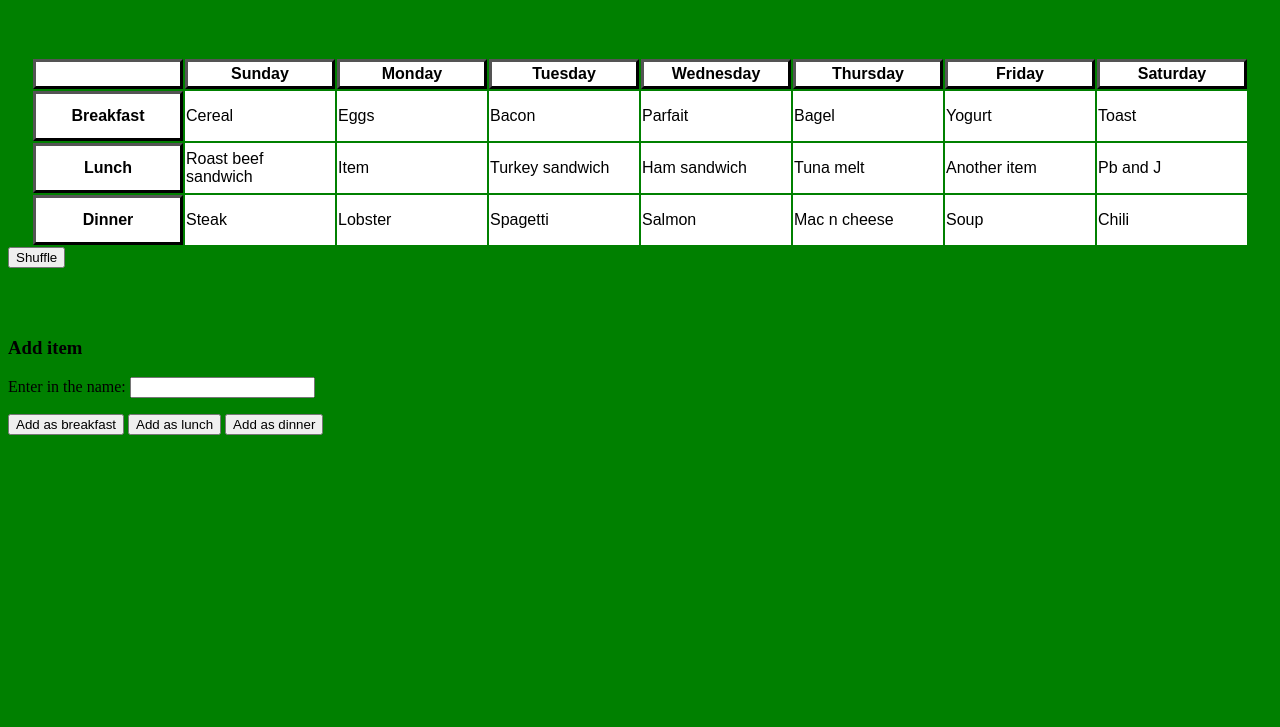
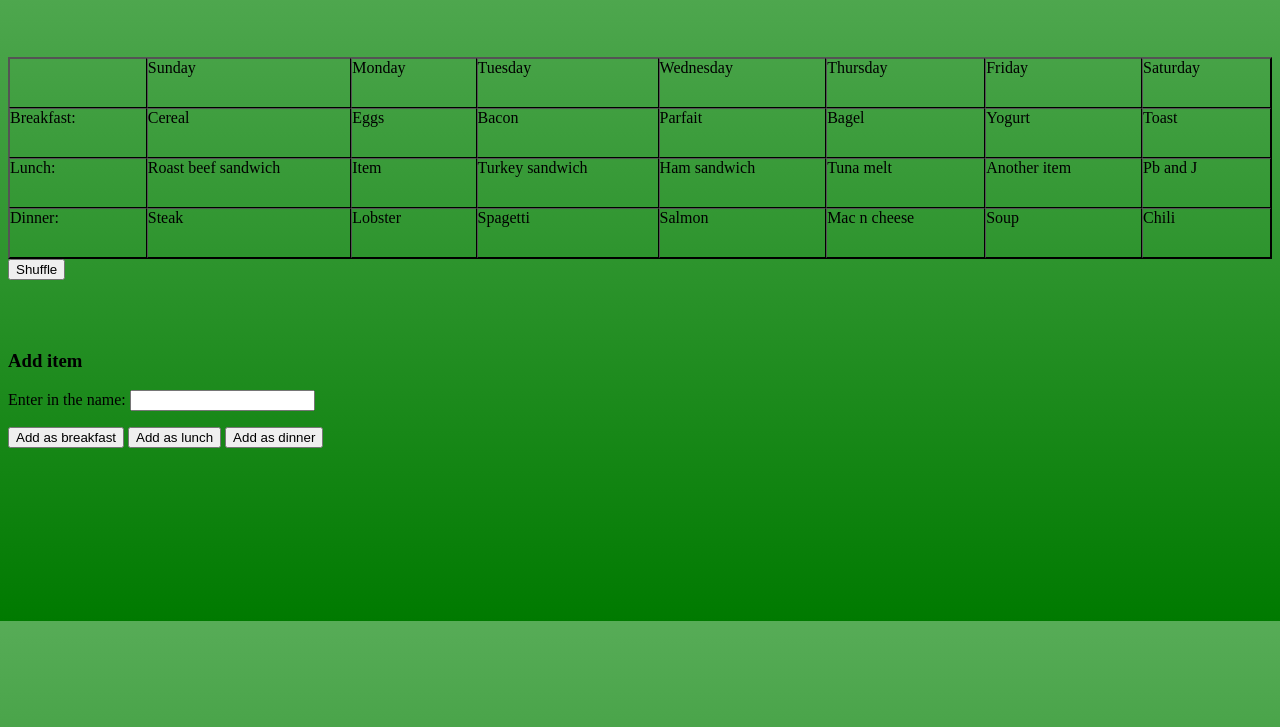
Before and after one commit to lukewhite32/lukewhite32.github.io, a plain HTML site: page index.html in a window 1280 px wide. Shown: the part 73-800 px from the top of the page. Drawn offline with Linux system fonts and the light colour scheme.

Commit message:
Test something

```diff
--- a/index.html
+++ b/index.html
@@ -7,7 +7,7 @@
     <body>
         <h1>Food App</h1>
         <div class="break"></div>
-        <table id="main-table"></table>
+        <div class="grid-container"></div>
         <button id="shuffle">Shuffle</button>
         <div class="break"></div>
         <h3>Add item</h3>
@@ -17,6 +17,7 @@
         <button id="add-as-breakfast">Add as breakfast</button>
         <button id="add-as-lunch">Add as lunch</button>
         <button id="add-as-dinner">Add as dinner</button>
+        <div class="end"></div>
         <script src="main.js"></script>
     </body>
 </html>
--- a/main.js
+++ b/main.js
@@ -61,12 +61,46 @@ function shuffleItems() {
 }
 
 function loadTable() {
-    var item = document.getElementById("main-table");
-    item.innerHTML = "<tr> <th></th> <th>Sunday</th> <th>Monday</th> <th>Tuesday</th> <th>Wednesday</th> <th>Thursday</th> <th>Friday</th> <th>Saturday</th> </tr>";
+    let item = document.getElementsByClassName("grid-container")[0];
+    //item.innerHTML = "<tr> <th></th> <th>Sunday</th> <th>Monday</th> <th>Tuesday</th> <th>Wednesday</th> <th>Thursday</th> <th>Friday</th> <th>Saturday</th> </tr>";
+    item.innerHTML = '<div class="grid-item"></div>';
+    item.innerHTML += '<div class="grid-item">Sunday</div>';
+    item.innerHTML += '<div class="grid-item">Monday</div>';
+    item.innerHTML += '<div class="grid-item">Tuesday</div>';
+    item.innerHTML += '<div class="grid-item">Wednesday</div>';
+    item.innerHTML += '<div class="grid-item">Thursday</div>';
+    item.innerHTML += '<div class="grid-item">Friday</div>';
+    item.innerHTML += '<div class="grid-item">Saturday</div>';
 
-    item.innerHTML += "<tr> <th>Breakfast</th> <td>" + sun[0] + "</td>" + " <td>" + mon[0] + "</td>" + "<td>" + tues[0] + "</td>" + "<td>" + wed[0] + "</td>" + "<td>" + thurs[0] + "</td>" + "<td>" + fri[0] + "</td>" + "<td>" + sat[0] + "</td>" + "</tr>";
-    item.innerHTML += "<tr> <th>Lunch</th><td>" + sun[1] + "</td>" + " <td>" + mon[1] + "</td>" + "<td>" + tues[1] + "</td>" + "<td>" + wed[1] + "</td>" + "<td>" + thurs[1] + "</td>" + "<td>" + fri[1] + "</td>" + "<td>" + sat[1] + "</td>" + "</tr>";
-    item.innerHTML += "<tr> <th>Dinner</th><td>" + sun[2] + "</td>" + " <td>" + mon[2] + "</td>" + "<td>" + tues[2] + "</td>" + "<td>" + wed[2] + "</td>" + "<td>" + thurs[2] + "</td>" + "<td>" + fri[2] + "</td>" + "<td>" + sat[2] + "</td>" + "</tr>";
+    item.innerHTML += '<div class="grid-item">Breakfast: </div>';
+    item.innerHTML += '<div class="grid-item">' + sun[0] + '</div>';
+    item.innerHTML += '<div class="grid-item">' + mon[0] + '</div>';
+    item.innerHTML += '<div class="grid-item">' + tues[0] + '</div>';
+    item.innerHTML += '<div class="grid-item">' + wed[0] + '</div>';
+    item.innerHTML += '<div class="grid-item">' + thurs[0] + '</div>';
+    item.innerHTML += '<div class="grid-item">' + fri[0] + '</div>';
+    item.innerHTML += '<div class="grid-item">' + sat[0] + '</div>';
+
+    item.innerHTML += '<div class="grid-item">Lunch: </div>';
+    item.innerHTML += '<div class="grid-item">' + sun[1] + '</div>';
+    item.innerHTML += '<div class="grid-item">' + mon[1] + '</div>';
+    item.innerHTML += '<div class="grid-item">' + tues[1] + '</div>';
+    item.innerHTML += '<div class="grid-item">' + wed[1] + '</div>';
+    item.innerHTML += '<div class="grid-item">' + thurs[1] + '</div>';
+    item.innerHTML += '<div class="grid-item">' + fri[1] + '</div>';
+    item.innerHTML += '<div class="grid-item">' + sat[1] + '</div>';
+
+    item.innerHTML += '<div class="grid-item">Dinner: </div>';
+    item.innerHTML += '<div class="grid-item">' + sun[2] + '</div>';
+    item.innerHTML += '<div class="grid-item">' + mon[2] + '</div>';
+    item.innerHTML += '<div class="grid-item">' + tues[2] + '</div>';
+    item.innerHTML += '<div class="grid-item">' + wed[2] + '</div>';
+    item.innerHTML += '<div class="grid-item">' + thurs[2] + '</div>';
+    item.innerHTML += '<div class="grid-item">' + fri[2] + '</div>';
+    item.innerHTML += '<div class="grid-item">' + sat[2] + '</div>';
+    //item.innerHTML += "<tr> <th>Breakfast</th> <td>" + sun[0] + "</td>" + " <td>" + mon[0] + "</td>" + "<td>" + tues[0] + "</td>" + "<td>" + wed[0] + "</td>" + "<td>" + thurs[0] + "</td>" + "<td>" + fri[0] + "</td>" + "<td>" + sat[0] + "</td>" + "</tr>";
+    //item.innerHTML += "<tr> <th>Lunch</th><td>" + sun[1] + "</td>" + " <td>" + mon[1] + "</td>" + "<td>" + tues[1] + "</td>" + "<td>" + wed[1] + "</td>" + "<td>" + thurs[1] + "</td>" + "<td>" + fri[1] + "</td>" + "<td>" + sat[1] + "</td>" + "</tr>";
+    //item.innerHTML += "<tr> <th>Dinner</th><td>" + sun[2] + "</td>" + " <td>" + mon[2] + "</td>" + "<td>" + tues[2] + "</td>" + "<td>" + wed[2] + "</td>" + "<td>" + thurs[2] + "</td>" + "<td>" + fri[2] + "</td>" + "<td>" + sat[2] + "</td>" + "</tr>";
 }
 
 document.getElementById("shuffle").onclick = () => {
@@ -82,7 +116,7 @@ document.getElementById("add-as-lunch").onclick = () => {
     document.getElementById("item-text").value = ""
 };
 document.getElementById("add-as-dinner").onclick = () => {
-    dinnerItems.push(document.getElementById("item-text").value);
+    dinnerItems.push(document.getElementById("item-text"));
     document.getElementById("item-text").value = ""
 };
 shuffleItems();
--- a/style.css
+++ b/style.css
@@ -1,24 +1,31 @@
-* {
-    -webkit-box-sizing: border-box;
-}
-
 h1 {
     text-align: center;
     font-family: Arial, Helvetica, sans-serif;
 }
 
 .break {
-    padding-bottom: 50px;
+    padding-bottom: 4%;
 }
 
-.table-seperate {
-    padding-right: 30px;
+.end {
+    padding-bottom: 13%;
+}
+
+.grid-container {
+    display: grid;
+    grid-template-columns: auto auto auto auto auto auto auto auto;
+    grid-template-rows: 50px 50px 50px 50px;
+    border: 1px outset black;
+}
+
+.grid-item {
+    display: inline-grid;
+    border: 1px outset black;
 }
 
 body {
-    background-repeat: no-repeat;
     background-size: 100%;
-    background-color: green;
+    background: linear-gradient(to bottom, rgb(87, 172, 87), rgb(0, 122, 0));
 }
 
 th {
```
